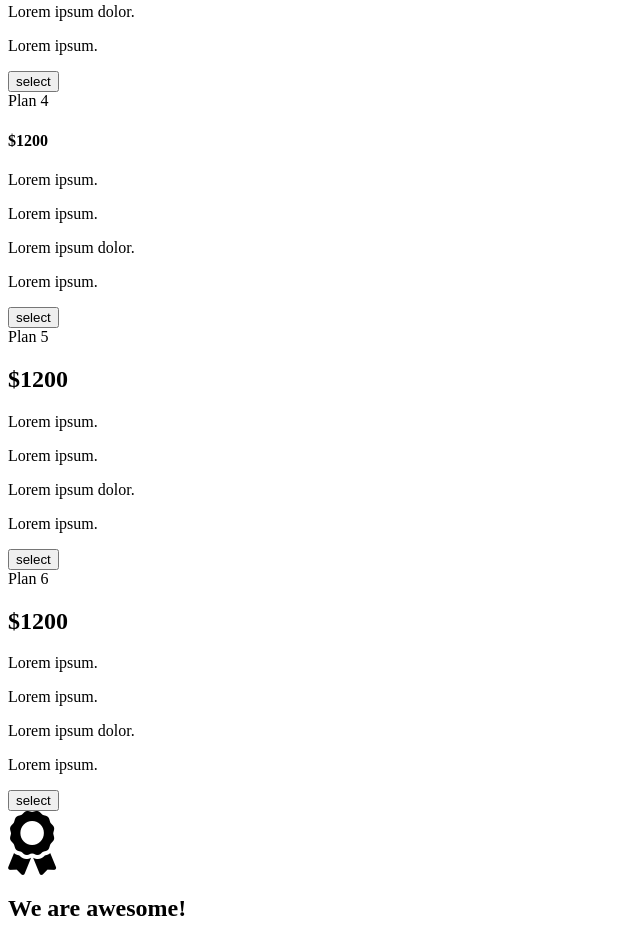
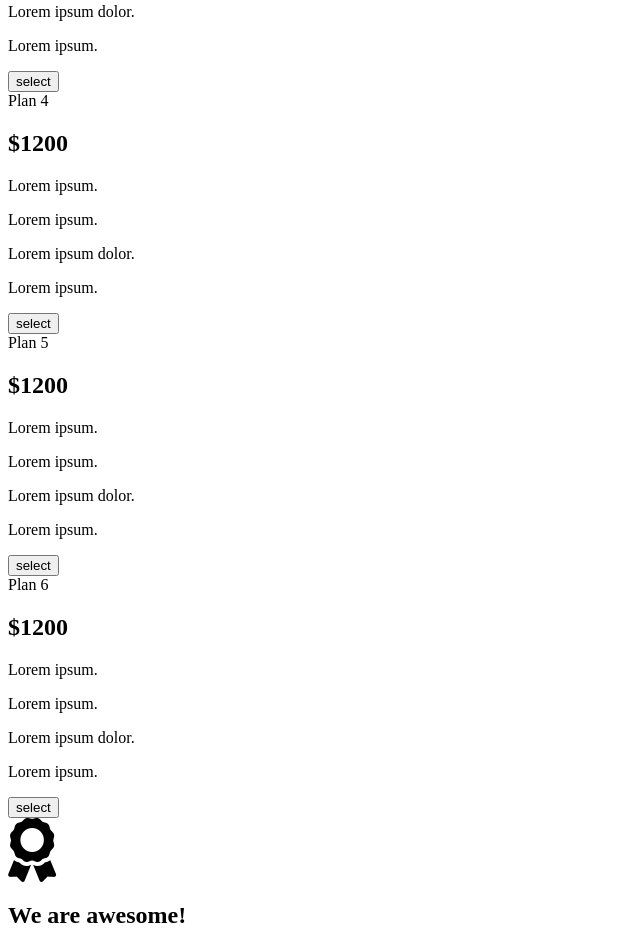
Before and after one commit to sherlyc/product-landing-page, a website: page index.html in a window 1280 px wide. Shown: the part 1234-2164 px from the top of the page, without its empty margins (0-640 px from the left). Drawn offline with Linux system fonts and the light colour scheme.

Commit message:
size up plan 4 price

```diff
--- a/index.html
+++ b/index.html
@@ -75,7 +75,7 @@
   <div class="plan">
     <div>
       <div class="title">Plan 4</div>
-      <h4>$1200</h4>
+      <h2>$1200</h2>
       <div class="description">
        <p> Lorem ipsum.</p>
        <p> Lorem ipsum.</p>
```
